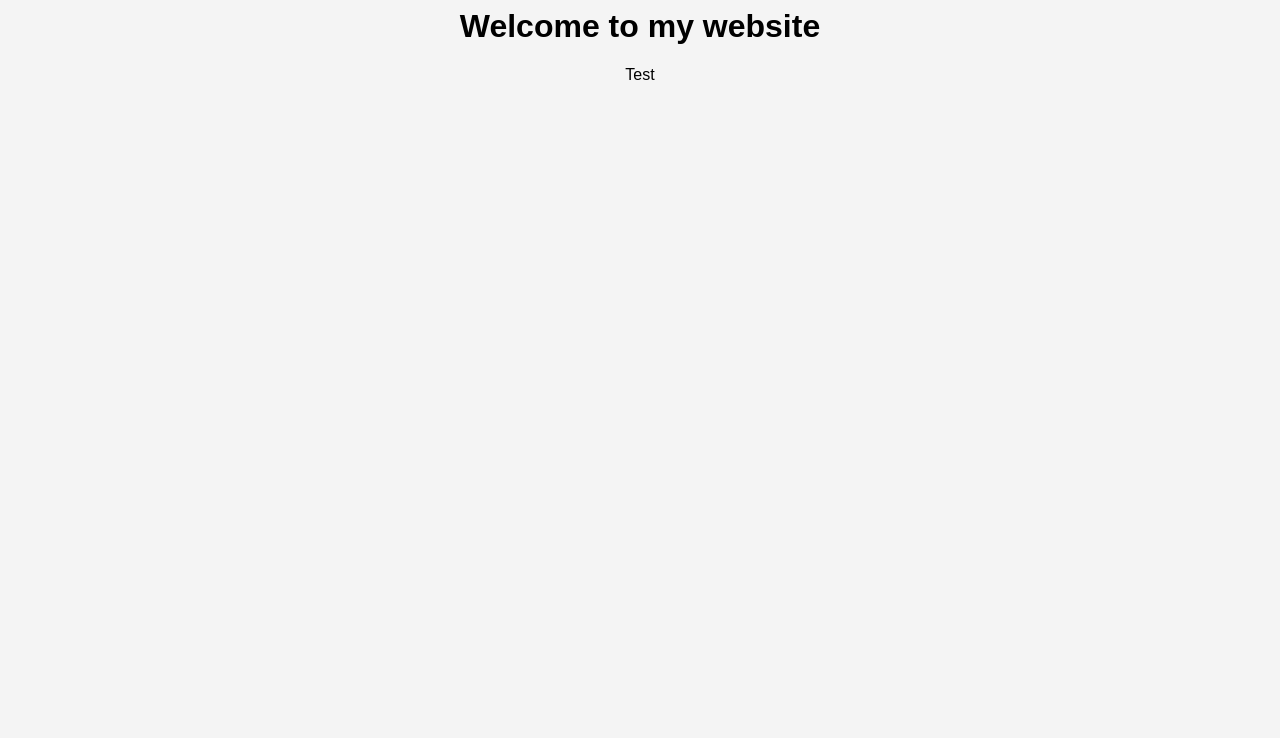
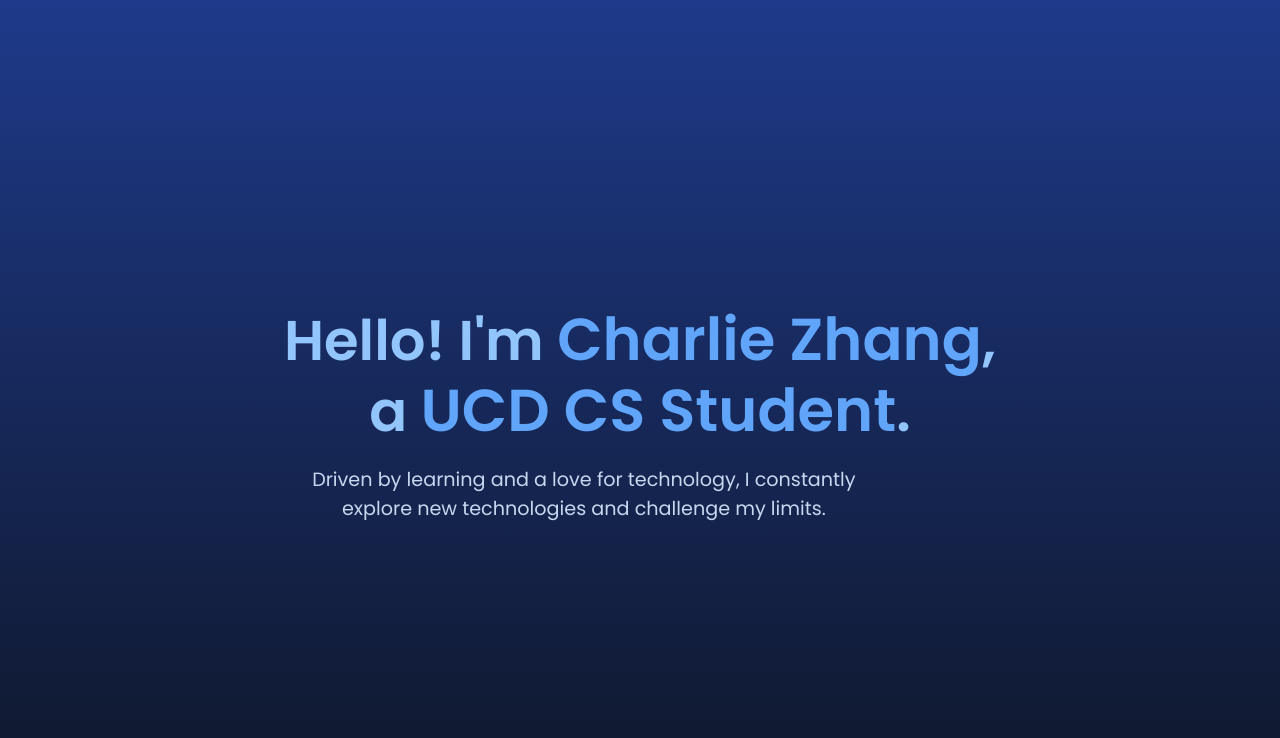
Before and after one commit to Zhang-Charlie/Zhang-Charlie.github.io, a plain HTML site: page index.html in a window 1280 px wide. Drawn offline with Linux system fonts and the light colour scheme.

Commit message:
added the intro

```diff
--- a/index.html
+++ b/index.html
@@ -1,14 +1,30 @@
-<link rel="stylesheet" href="style.css">
+<!-- Author - Charlie Zhang :) -->
 
 <!DOCTYPE html>
-<html>
-    <head>
-        <meta charset="UTF-8">
-        <title>Charlie Zhang Webite </title>
-    </head>
 
-    <body>
-        <h1>Welcome to my website</h1>
-        <p>Test</p>
-    </body>
+<html lang="en">
+
+<head>
+    <!-- For responsive design -->
+    <meta charset="UTF-8">
+    <meta name="viewport" content="width=device-width, initial-scale=1.0">
+    <title>Charlie Zhang | CS Student</title>
+
+    <!-- For the Poppins font from google -->
+    <link href="https://fonts.googleapis.com/css2?family=Poppins:wght@300;400;600&display=swap" rel="stylesheet">
+    <link rel="stylesheet" href="style.css">
+</head>
+
+<body>
+
+    <!-- Introduction of myself -->
+    <section class="intro">
+        <div class="intro-text">
+            <h1>Hello! I'm <span class="highlight">Charlie Zhang</span>,<br> a <span class="highlight">UCD CS Student</span>.</h1>
+            <p>Driven by learning and a love for technology, I constantly explore new technologies and challenge my limits.</p>
+        </div>
+    </section>
+
+
+</body>
 </html>
--- a/style.css
+++ b/style.css
@@ -1,6 +1,53 @@
+body {
+    margin: 0;
+    padding: 0;
+    font-family: 'Poppins', sans-serif;
+    background: linear-gradient(to bottom, #1e3a8a, #0f172a);
+    color: #c5d8f0;
+}
 
-body {
-    font-family: Arial, sans-serif;
-    background-color: #f4f4f4;
+/* intro Section */
+.intro {
+    display: flex;
+    align-items: center;
+    justify-content: center;
+    flex-direction: column;
     text-align: center;
+    height: 100vh;
+    position: relative;
 }
+
+/* The title */
+.intro-text h1 {
+    font-size: 3.5rem;
+    font-weight: bold;
+    line-height: 1.2;
+    margin-bottom: 1rem;
+    color: #93c5fd;
+}
+
+/* Highlighted Words part */
+.intro-text .highlight {
+    font-weight: bold;
+    font-size: 3.7rem;
+    color: #60a5fa;
+}
+
+.intro-text p {
+    font-size: 1.2rem;
+    max-width: 600px;
+    color: #c5d8f0;
+}
+
+/* For responsive design */
+@media (max-width: 768px) {
+    .intro-text h1 {
+        font-size: 2.5rem;
+    }
+    .intro-text .highlight {
+        font-size: 2.7rem;
+    }
+    .intro-text p {
+        font-size: 1rem;
+    }
+}
```
